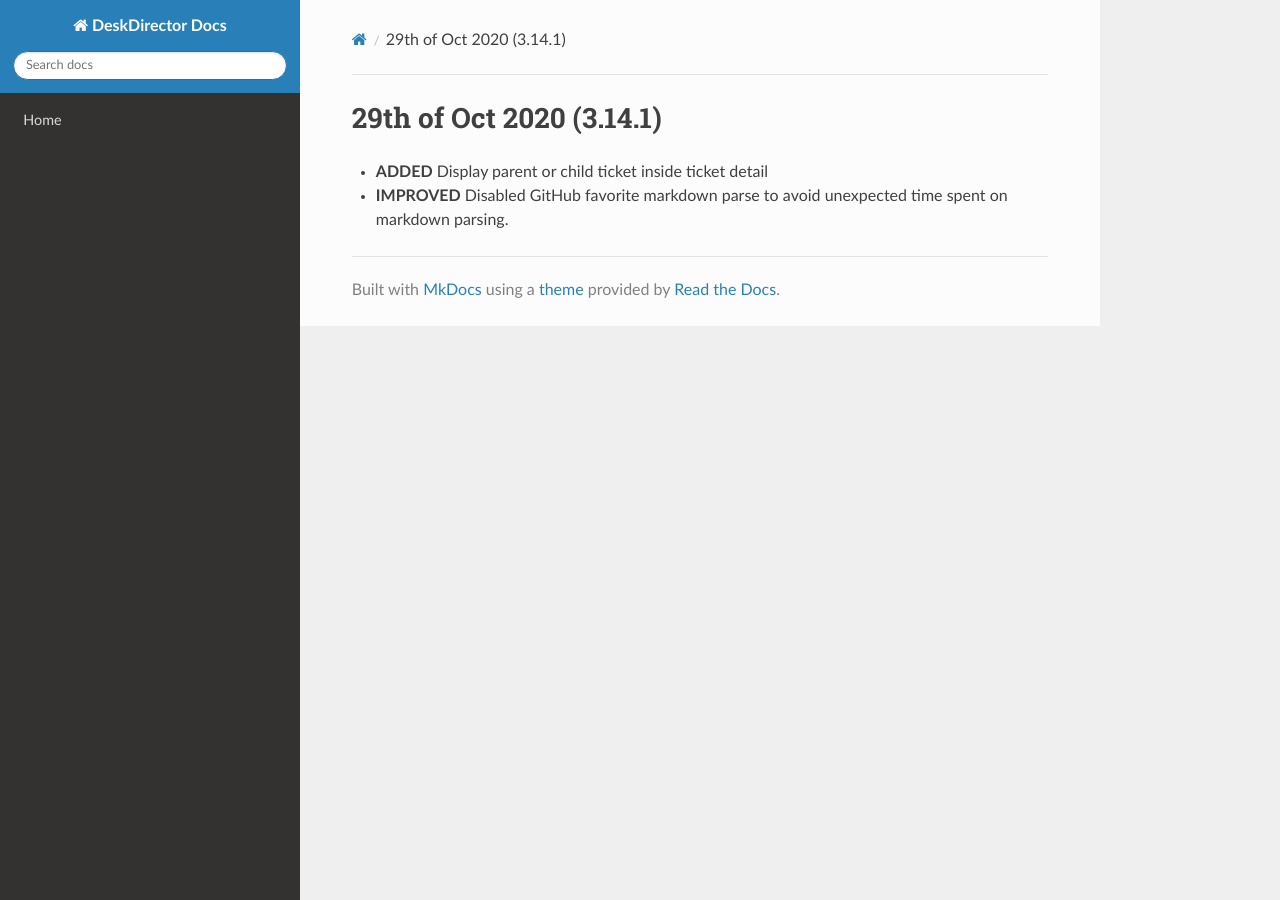
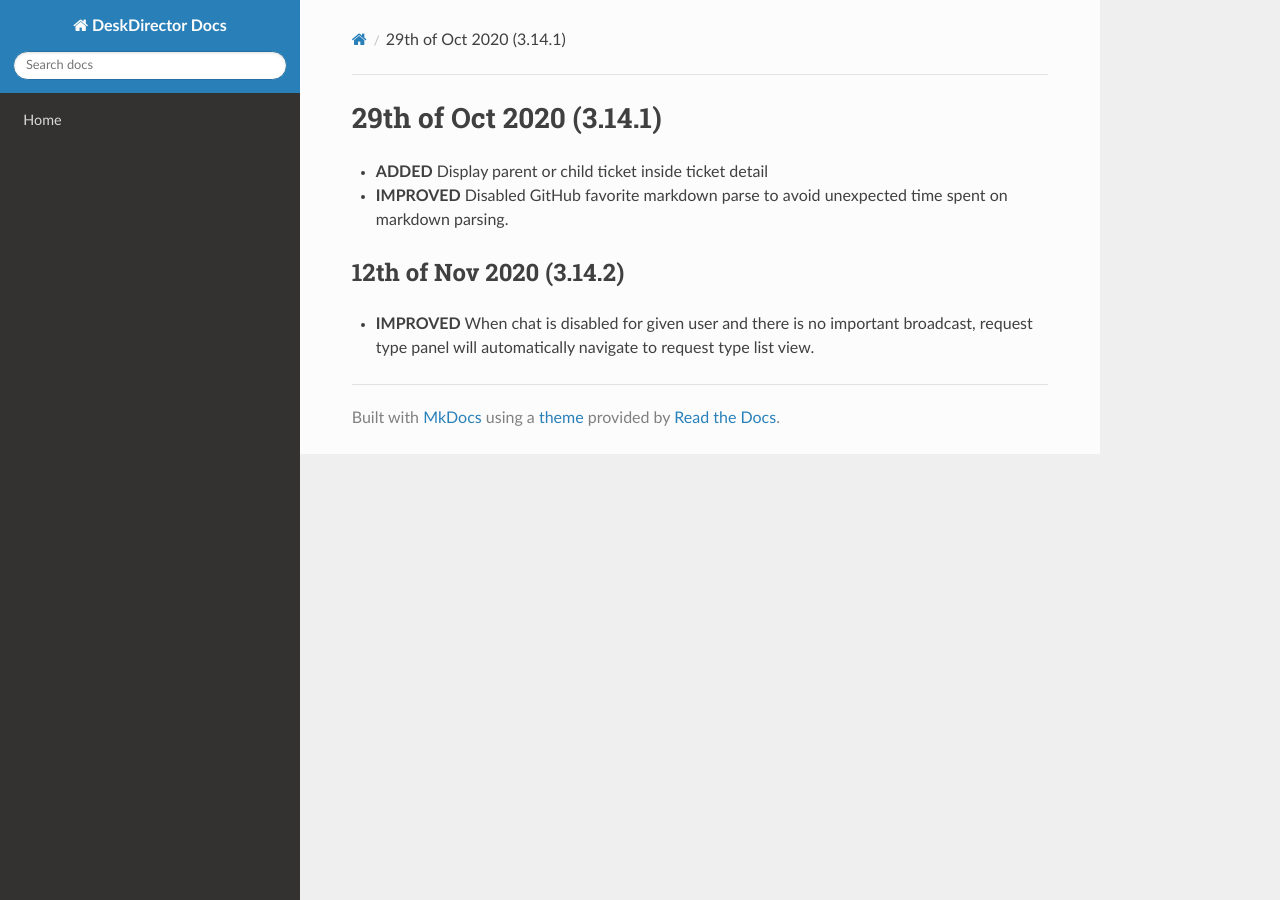
Before and after one commit to DeskDirector/docs, an MkDocs documentation site: the page built from docs/_release/portal/v3.14.md, in a window 1280 px wide. Built offline with MkDocs 1.6.1, drawn with Linux system fonts in a browser that asks for light colours; nearby versions of some CDN libraries; old or Windows-style settings are respelled for this version of MkDocs.

Commit message:
Update v3.14.md

```diff
--- a/docs/_release/portal/v3.14.md
+++ b/docs/_release/portal/v3.14.md
@@ -1,3 +1,6 @@
 # 29th of Oct 2020 (3.14.1)
 - **ADDED** Display parent or child ticket inside ticket detail
 - **IMPROVED** Disabled GitHub favorite markdown parse to avoid unexpected time spent on markdown parsing.
+
+## 12th of Nov 2020 (3.14.2)
+- **IMPROVED** When chat is disabled for given user and there is no important broadcast, request type panel will automatically navigate to request type list view.
```
